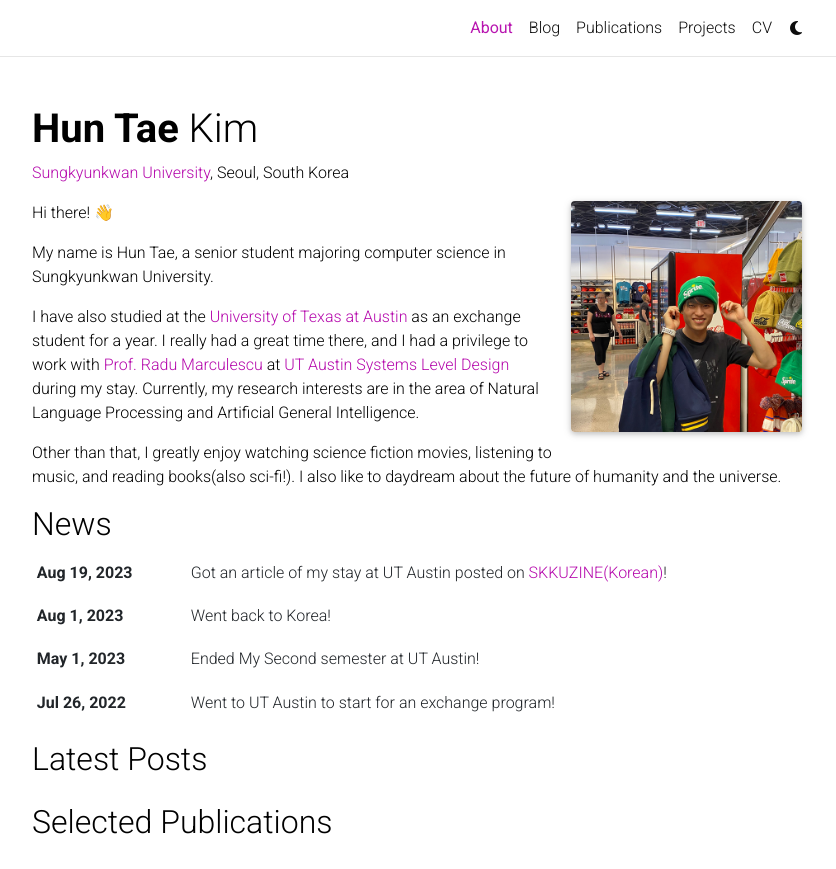
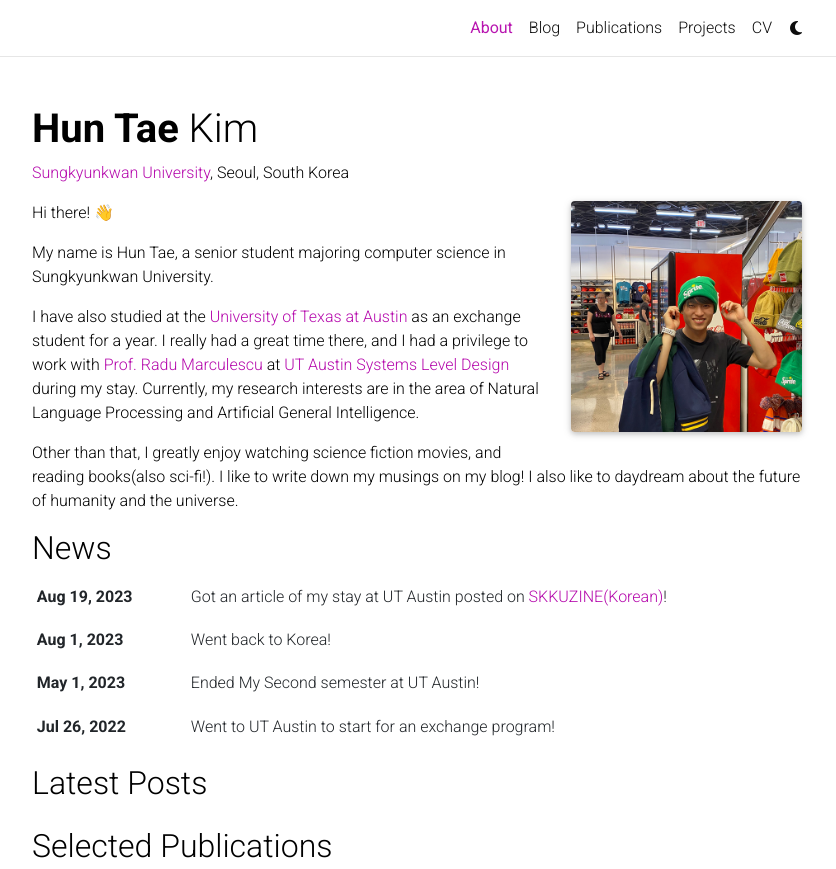
Before and after one commit to ht0324/ht0324.github.io, a Jekyll site: the page built from _pages/about.md, in a window 1280 px wide and 1146 px high, cut to the strip 0-869 px from the top of the window. Shown: the whole strip, without its empty margins (223-1059 px from the left). Built offline with Jekyll 4.4.1, drawn with Linux system fonts in a browser that asks for light colours; full-size pictures stand in for the smaller copies a plugin makes; comment, search, counter and statistics services are not loaded; a style sheet for code colours, icons or effects is not loaded.

Commit message:
another update

```diff
--- a/_pages/about.md
+++ b/_pages/about.md
@@ -22,4 +22,4 @@
 
 I have also studied at the [University of Texas at Austin](https://www.utexas.edu/) as an exchange student for a year. I really had a great time there, and I had a privilege to work with [Prof. Radu Marculescu](https://radum.ece.utexas.edu/people/) at [UT Austin Systems Level Design](https://radum.ece.utexas.edu/) during my stay. Currently, my research interests are in the area of Natural Language Processing and Artificial General Intelligence.
 
-Other than that, I greatly enjoy watching science fiction movies, listening to music, and reading books(also sci-fi!). I also like to daydream about the future of humanity and the universe.
+Other than that, I greatly enjoy watching science fiction movies, and reading books(also sci-fi!). I like to write down my musings on my blog! I also like to daydream about the future of humanity and the universe.
```
